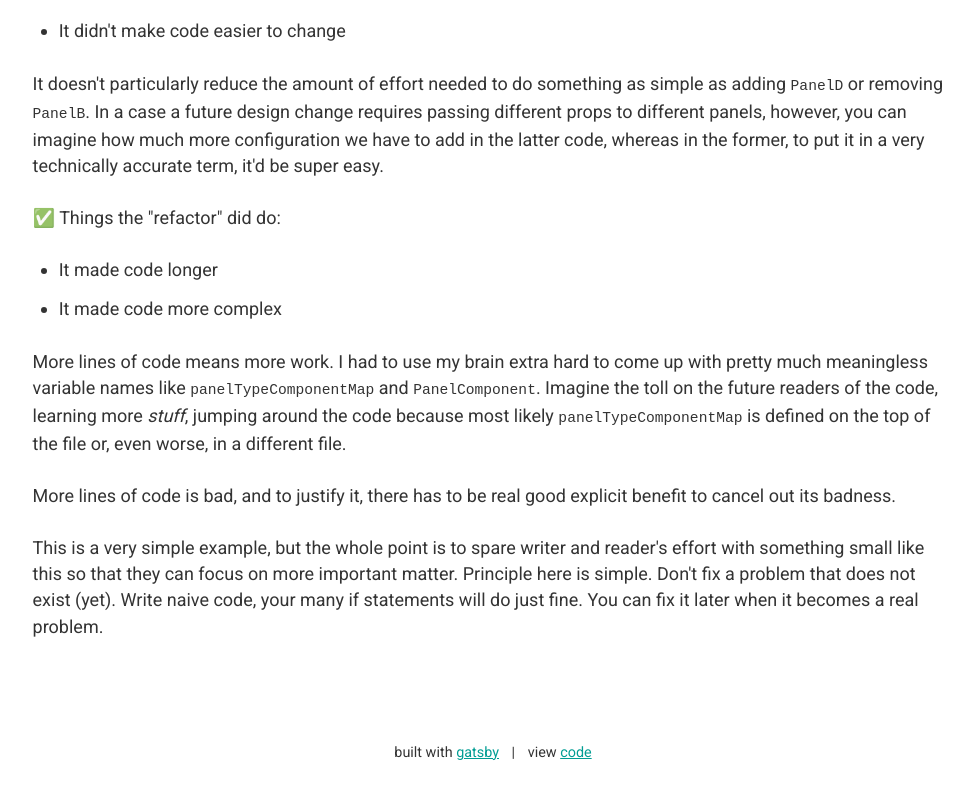
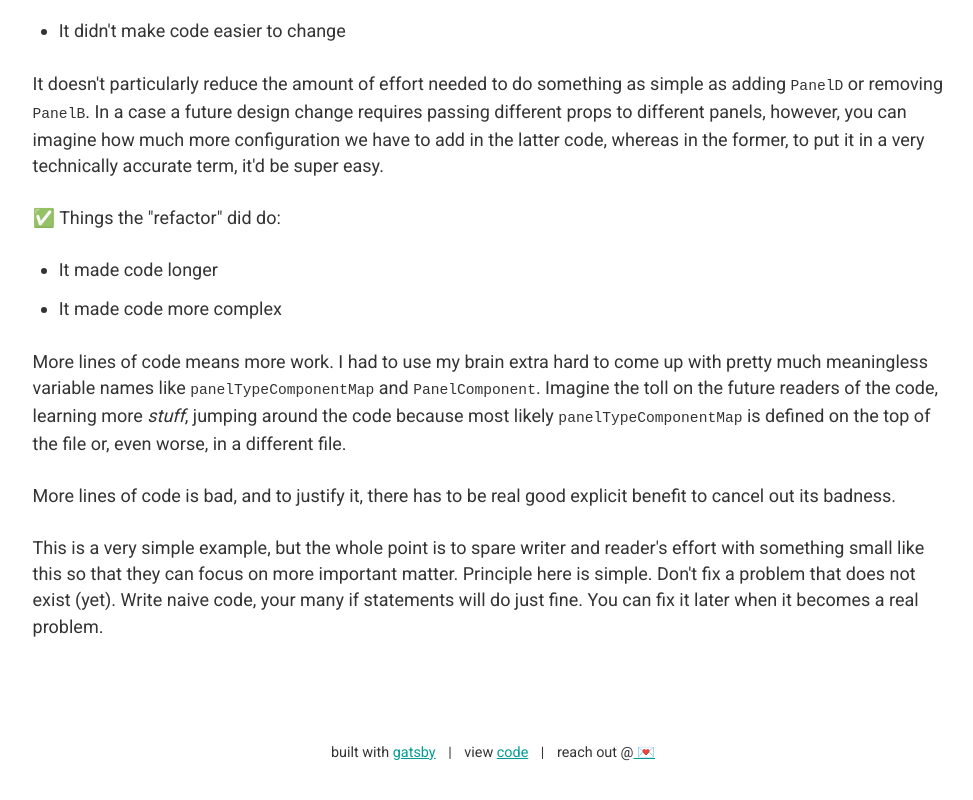
Before and after one commit to phoebejhhong/phoebejhhong.github.io, a Gatsby site: page / in a window 1280 px wide. Shown: the part 5573-6373 px from the top of the page, without its empty margins (147-1120 px from the left). Built offline with nearby package versions, Linux system fonts and the light colour scheme; Gatsby itself is replaced by a stand-in of ours; some packages are replaced by stand-ins of ours.

Commit message:
add my contact...

```diff
--- a/src/components/layout.js
+++ b/src/components/layout.js
@@ -61,6 +61,13 @@ const Layout = ({ children }) => (
             >
               code
             </a>
+            <span style={{ margin: `0 0.5rem` }}> | </span>
+            reach out @
+            <a
+              href="mailto:phoebejhhong@gmail.com"
+            >
+              <span role="img" aria-label="mail"> 💌</span>
+            </a>
           </small>
         </footer>
       </>
```
